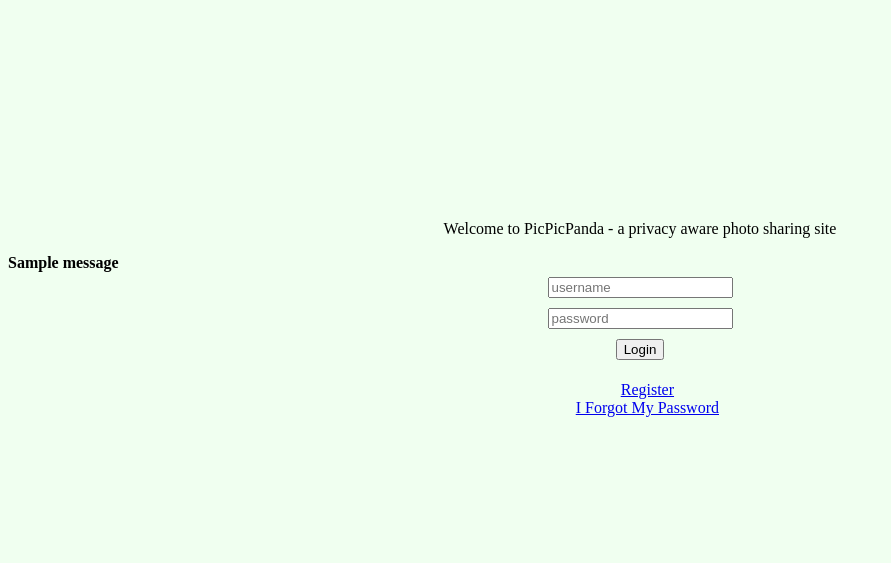
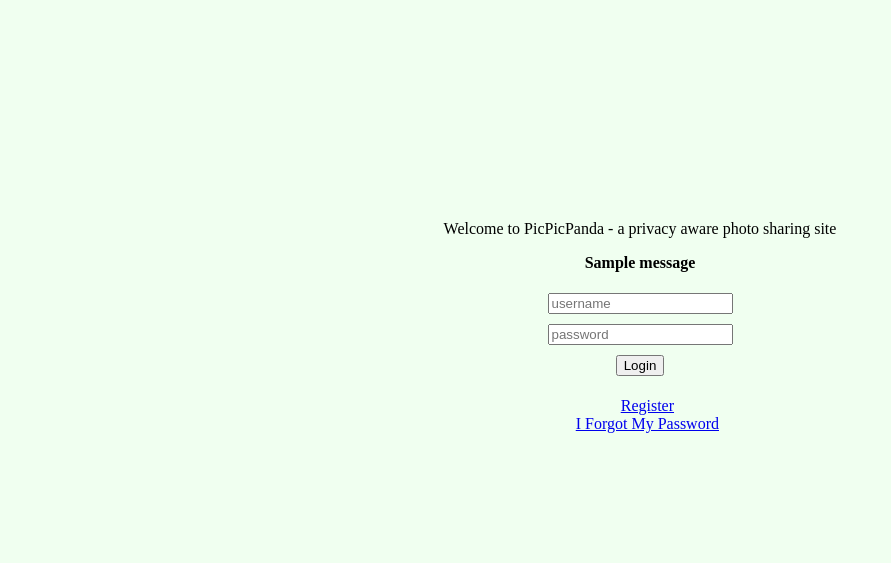
Before and after one commit to tnibert/Camelot, a Django app: page / in a window 1280 px wide. Shown: the top 563 px of the page, without its empty margins (0-891 px from the left). Run offline with Django 3.2, Linux system fonts and the light colour scheme; tables that the repository leaves empty hold one stand-in row (values such as "Sample post"); one stand-in notice (Sample message) is shown.

Commit message:
center login error text #97

```diff
--- a/camelot/templates/camelot/index.html
+++ b/camelot/templates/camelot/index.html
@@ -7,7 +7,7 @@
 
         {% if messages %}
             {% for message in messages %}
-                <b>{{ message }}</b><br>
+                <p class="centerText"><b>{{ message }}</b></p>
             {% endfor %}
         {% endif %}
 
```
